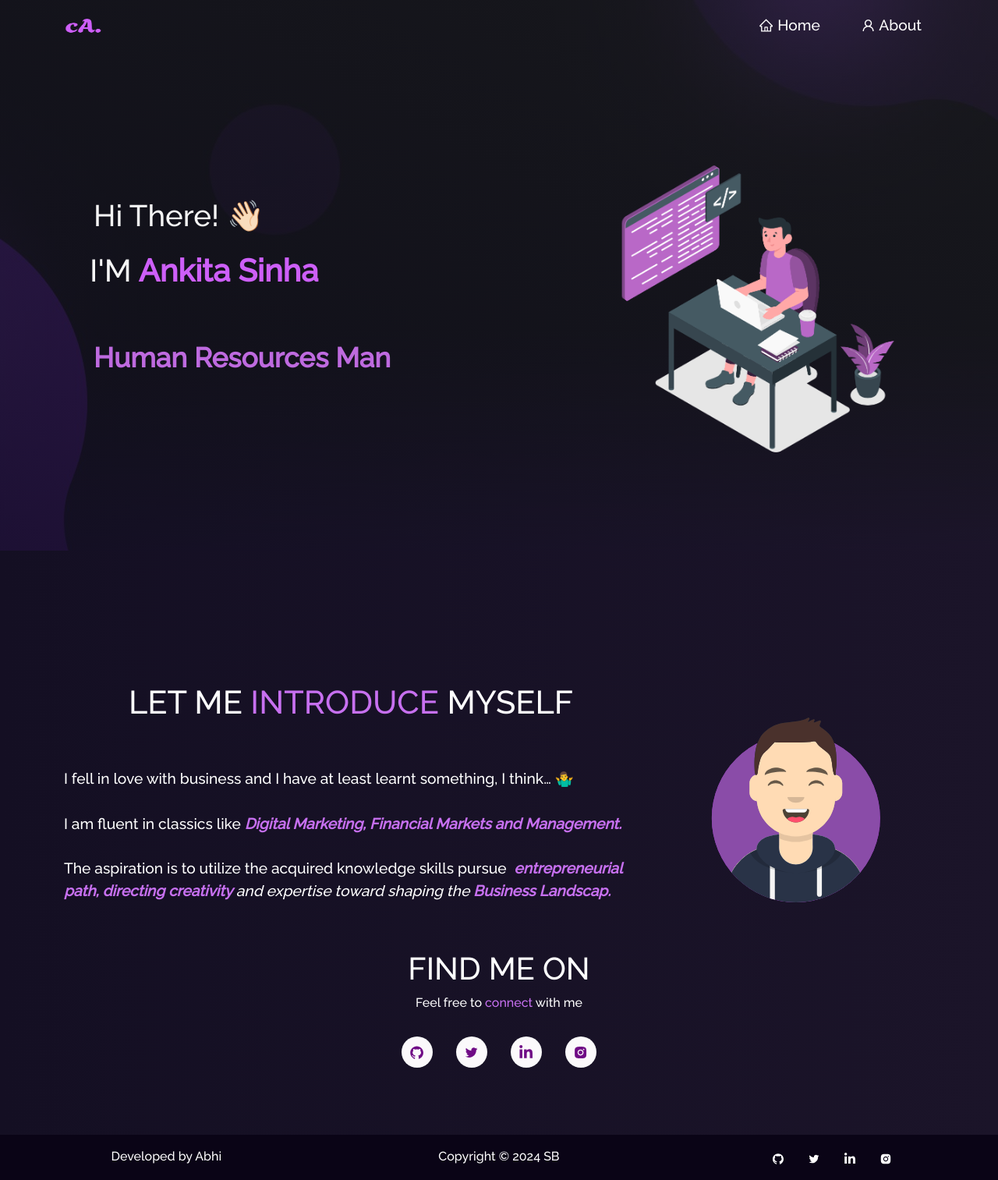
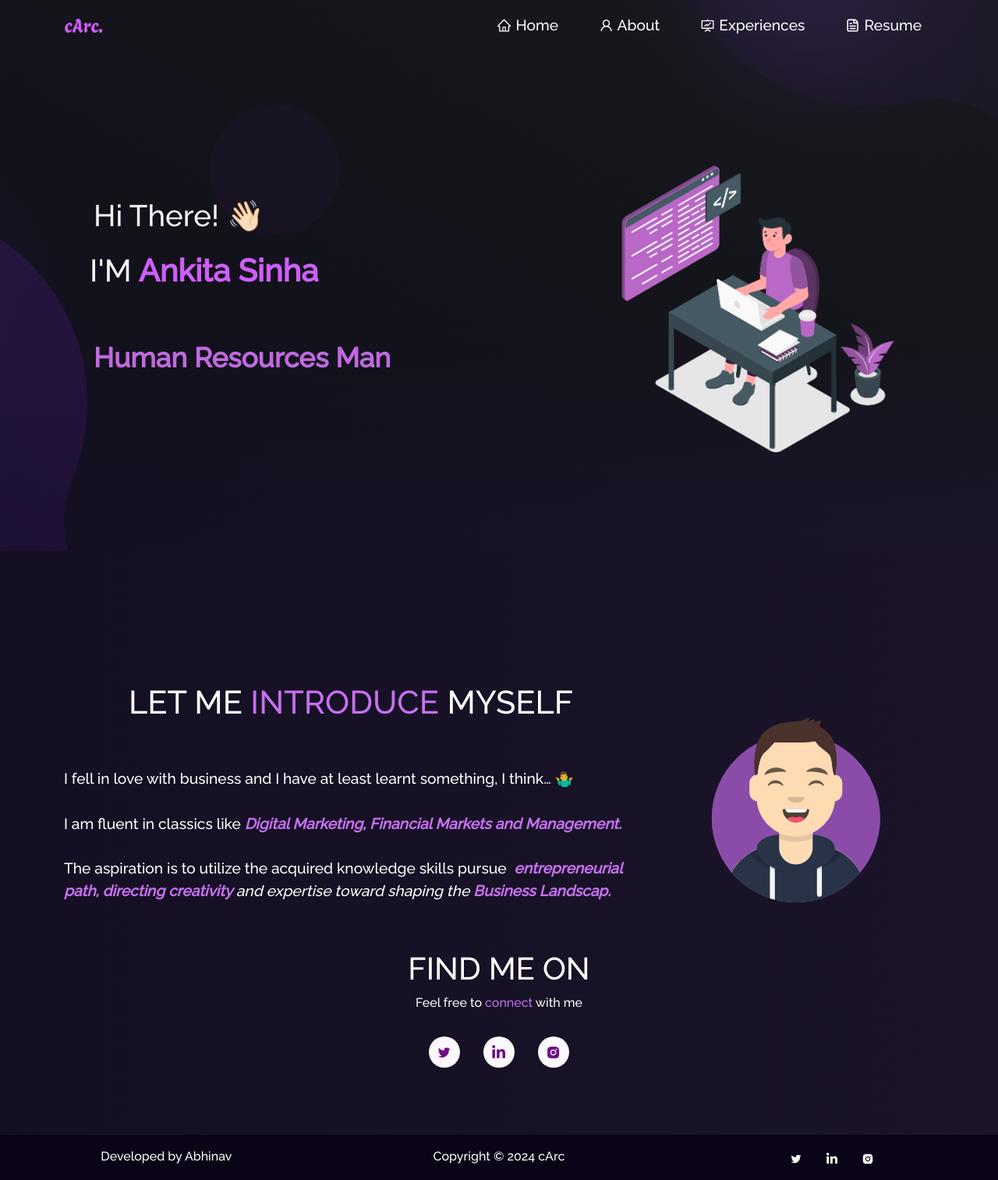
Before and after one commit to mrabhi198/react-portfolio-main, a React (Create React App) app: page / in a window 1280 px wide. Shown: the whole page at 78% size. Built offline with nearby package versions, Linux system fonts and the light colour scheme.

Commit message:
links update

```diff
--- a/src/components/Footer.js
+++ b/src/components/Footer.js
@@ -1,7 +1,6 @@
 import React from "react";
 import { Container, Row, Col } from "react-bootstrap";
 import {
-  AiFillGithub,
   AiOutlineTwitter,
   AiFillInstagram,
 } from "react-icons/ai";
@@ -14,23 +13,14 @@ function Footer() {
     <Container fluid className="footer">
       <Row>
         <Col md="4" className="footer-copywright">
-          <h3>Developed by Abhi</h3>
+          <h3>Developed by Abhinav</h3>
         </Col>
         <Col md="4" className="footer-copywright">
-          <h3>Copyright © {year} SB</h3>
+          <h3>Copyright © {year} cArc</h3>
         </Col>
         <Col md="4" className="footer-body">
           <ul className="footer-icons">
-            <li className="social-icons">
-              <a
-                href=""
-                style={{ color: "white" }}
-                target="_blank"
-                rel="noopener noreferrer"
-              >
-                <AiFillGithub />
-              </a>
-            </li>
+
             <li className="social-icons">
               <a
                 href=""
@@ -41,9 +31,10 @@ function Footer() {
                 <AiOutlineTwitter />
               </a>
             </li>
+
             <li className="social-icons">
               <a
-                href="linkedin.com/in/ankia-sinha93/"
+                href="https://www.linkedin.com/in/ankita-sinha93/"
                 style={{ color: "white" }}
                 target="_blank"
                 rel="noopener noreferrer"
@@ -51,6 +42,7 @@ function Footer() {
                 <FaLinkedinIn />
               </a>
             </li>
+
             <li className="social-icons">
               <a
                 href=""
@@ -61,6 +53,7 @@ function Footer() {
                 <AiFillInstagram />
               </a>
             </li>
+
           </ul>
         </Col>
       </Row>
--- a/src/components/Home/Home2.js
+++ b/src/components/Home/Home2.js
@@ -3,7 +3,6 @@ import { Container, Row, Col } from "react-bootstrap";
 import myImg from "../../Assets/avatar.svg";
 import Tilt from "react-parallax-tilt";
 import {
-  AiFillGithub,
   AiOutlineTwitter,
   AiFillInstagram,
 } from "react-icons/ai";
@@ -51,19 +50,10 @@ function Home2() {
               Feel free to <span className="purple">connect </span>with me
             </p>
             <ul className="home-about-social-links">
+
               <li className="social-icons">
                 <a
-                  href="https://github.com/soumyajit4419"
-                  target="_blank"
-                  rel="noreferrer"
-                  className="icon-colour  home-social-icons"
-                >
-                  <AiFillGithub />
-                </a>
-              </li>
-              <li className="social-icons">
-                <a
-                  href="https://twitter.com/Soumyajit4419"
+                  href=""
                   target="_blank"
                   rel="noreferrer"
                   className="icon-colour  home-social-icons"
@@ -71,6 +61,7 @@ function Home2() {
                   <AiOutlineTwitter />
                 </a>
               </li>
+
               <li className="social-icons">
                 <a
                   href="https://www.linkedin.com/in/ankita-sinha93/"
@@ -81,9 +72,10 @@ function Home2() {
                   <FaLinkedinIn />
                 </a>
               </li>
+
               <li className="social-icons">
                 <a
-                  href="https://www.instagram.com/soumyajit4419"
+                  href=""
                   target="_blank"
                   rel="noreferrer"
                   className="icon-colour home-social-icons"
--- a/src/components/Navbar.js
+++ b/src/components/Navbar.js
@@ -1,8 +1,11 @@
-import React, { useState, useEffect } from 'react';
-import { Navbar, Container, Nav } from 'react-bootstrap';
-import { Link } from 'react-router-dom';
-import { AiOutlineHome, AiOutlineUser } from 'react-icons/ai';
-import logo from '../Assets/logo.png'; // Adjust the path as necessary
+import React, { useState, useEffect } from "react";
+import Navbar from "react-bootstrap/Navbar";
+import Nav from "react-bootstrap/Nav";
+import Container from "react-bootstrap/Container";
+import logo from "../Assets/logo.png";
+import { Link } from "react-router-dom";
+import { AiOutlineHome, AiOutlineFundProjectionScreen, AiOutlineUser } from "react-icons/ai";
+import { CgFileDocument } from "react-icons/cg";
 
 function NavBar() {
   const [expand, setExpand] = useState(false);
@@ -41,6 +44,16 @@ function NavBar() {
                 <AiOutlineUser style={{ marginBottom: "2px" }} /> About
               </Nav.Link>
             </Nav.Item>
+            <Nav.Item>
+              <Nav.Link as={Link} to="/project" onClick={() => setExpand(false)}>
+                <AiOutlineFundProjectionScreen style={{ marginBottom: "2px" }} /> Experiences
+              </Nav.Link>
+            </Nav.Item>
+            <Nav.Item>
+              <Nav.Link as={Link} to="/resume" onClick={() => setExpand(false)}>
+                <CgFileDocument style={{ marginBottom: "2px" }} /> Resume
+              </Nav.Link>
+            </Nav.Item>
           </Nav>
         </Navbar.Collapse>
       </Container>
```
Also changed, not shown: src/Assets/logo.png.
